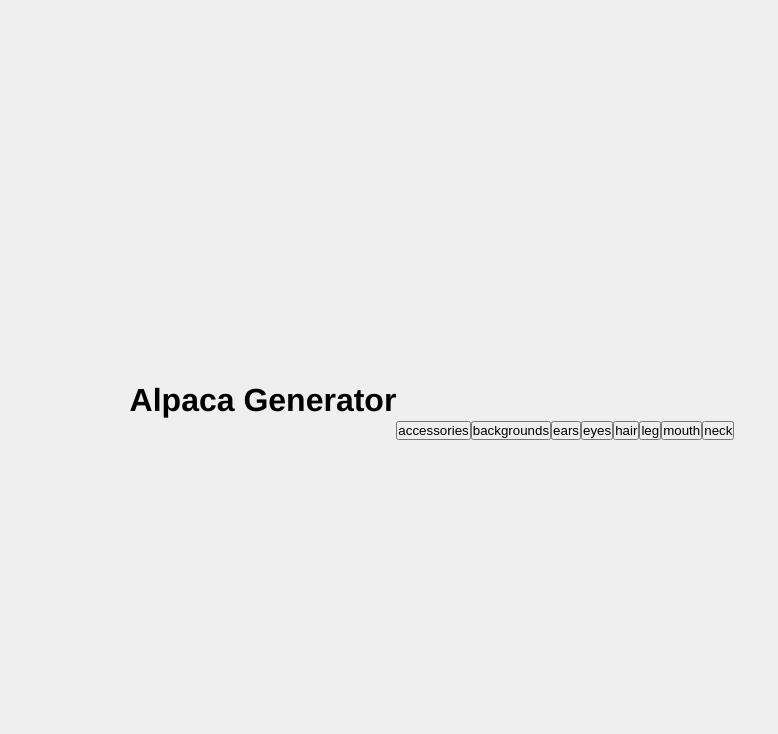
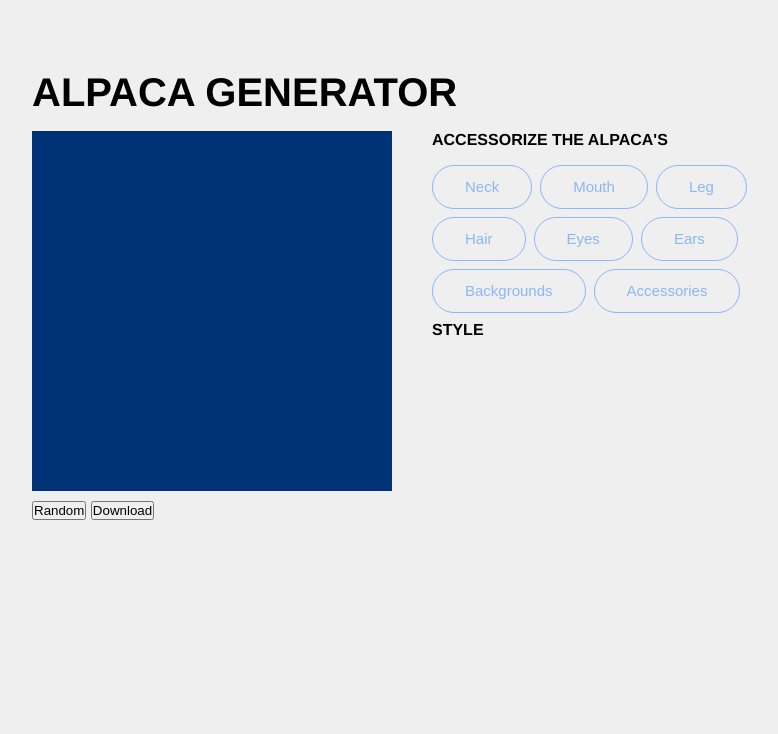
Before and after one commit to stylelinz/Alpaca-image-generator, a website built with Vite: page index.html in a window 1280 px wide. Shown: the whole page, without its empty margins (208-986 px from the left). Built offline with nearby package versions, Linux system fonts and the light colour scheme.

Commit message:
feat: modify panel style & add preview panel

```diff
--- a/index.html
+++ b/index.html
@@ -10,8 +10,18 @@
 </head>
 
 <body>
-  <h1>Alpaca Generator</h1>
-  <div id="app"></div>
+  <div id="app">
+    <h1 class="title">Alpaca Generator</h1>
+    <div class="container">
+      <div class="preview">
+        <div class="alpaca-preview"></div>
+        <div class="footer">
+          <button>Random</button>
+          <button>Download</button>
+        </div>
+      </div>
+    </div>
+  </div>
 </body>
 
 </html>
--- a/main.js
+++ b/main.js
@@ -1,8 +1,7 @@
 import './style.css'
-import selection from './selection.json'
 import panel from './options.js'
 import alpaca from './Alpaca.js'
 
-const app = document.querySelector('#app')
-app.appendChild(panel)
+const container = document.querySelector('.container')
+container.appendChild(panel)
 console.log(alpaca.allStyles)
--- a/options.js
+++ b/options.js
@@ -1,36 +1,65 @@
 import selection from './selection.json'
 import alpaca from './Alpaca.js'
 
+let accessoryState = 'neck'
 const panel = document.createElement('div')
-const categories = document.createElement('div')
-const options = document.createElement('div')
-panel.id = 'panel'
-categories.id = 'categories'
-options.id = 'options'
 
-Object.keys(selection).forEach(key => {
-  categories.innerHTML += `<button class="btn">${key}</button>`
-})
+panel.className = 'panel'
 
-categories.addEventListener('click', event => {
-  const { target } = event
-  if (target.tagName === 'BUTTON') {
-    renderOptions(target.innerText)
-  }
-})
+const accessoryElem = accessory()
+const styleElem = style()
 
-panel.appendChild(categories)
-panel.appendChild(options)
+panel.appendChild(accessoryElem)
+panel.appendChild(styleElem)
 
 export default panel
 
-function renderOptions (prop) {
-  let content = ''
-  selection[prop].forEach(option => {
-    const isSelected = option === alpaca[prop] ? 'checked' : ''
-    content +=
-      `<input type="radio" name="options" id="${option}" ${isSelected}>
-      <label for="${option}" class="button-label">${option}</label>`
+function accessory () {
+  const accessory = document.createElement('section')
+
+  accessory.id = 'accessories'
+  accessory.innerHTML = '<h4 class="title">Accessorize the alpaca\'s</h4>'
+
+  accessory.addEventListener('click', event => {
+    const { target } = event
+    if (target.tagName === 'BUTTON') {
+      changeAccessory(target.innerText.toLowerCase())
+    }
   })
-  options.innerHTML = content
+
+  Object.keys(selection).reverse().forEach(key => {
+    accessory.innerHTML += `<button class="btn">${key}</button>`
+  })
+  return accessory
 }
+
+function style () {
+  const style = document.createElement('section')
+
+  style.id = 'style'
+  style.innerHTML = '<h4 class="title">style</h4>'
+
+  style.addEventListener('click', event => {
+    const { target } = event
+    if (target.tagName !== 'INPUT') return false
+    alpaca[accessoryState] = target.id
+  })
+
+  style.renderOptions = (key) => {
+    const content = selection[key].map(style => {
+      const isSelected = style === alpaca[key] ? 'checked' : ''
+      return `<div>
+          <input type="radio" name="options" id="${style}" ${isSelected}>
+          <label for="${style}" class="btn">${style}</label>
+        </div>`
+    }).join('')
+    style.innerHTML = '<h4 class="title">style</h4>' + content
+  }
+
+  return style
+}
+
+function changeAccessory (prop) {
+  accessoryState = prop
+  styleElem.renderOptions(prop)
+}
--- a/style.css
+++ b/style.css
@@ -15,8 +15,75 @@ body {
   align-items: center;
 }
 
-#app {
-  text-align: center;
-  color: #2c3e50;
-  margin-top: 60px;
+h1 {
+  font-size: 40px;
+  margin-bottom: 0.5em;
 }
+
+.title {
+  text-align: left;
+  text-transform: uppercase;
+  margin-bottom: 16px;
+}
+
+.container {
+  max-width: 800px;
+  min-height: 500px;
+  display: flex;
+}
+
+/* preview (left side) */
+
+.preview {
+  margin-right: 40px;
+}
+
+.preview>div:first-of-type {
+  height: 360px;
+  width: 360px;
+  background: #003277;
+}
+
+.preview .footer {
+  margin-top: 10px;
+}
+
+/* panel (right side) */
+
+.panel {
+  height: 600px;
+}
+
+.btn {
+  height: 44px;
+  padding: 12px 32px;
+  display: inline-block;
+  margin: 0 8px 8px 0;
+  border: 1px solid #8bb7f9;
+  color: #8bb7f9;
+  font-size: 15px;
+  text-transform: capitalize;
+  border-radius: 32px;
+}
+
+.btn:hover {
+  color: #2a5ca7;
+}
+
+section>div {
+  display: inline-block;
+  position: relative;
+}
+
+input[type="radio"] {
+  /* opacity: 0.01; */
+  z-index: 100;
+  position: absolute;
+  top: 1em;
+  left: 1em;
+}
+
+input[type="radio"]:checked+label {
+  color: #fff;
+  background: #2a5ca7;
+}
```
